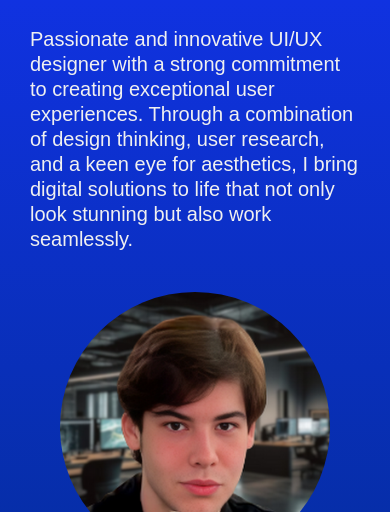
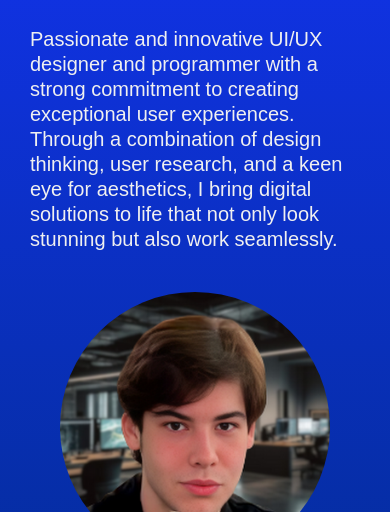
Before and after one commit to rodrigoaoliva/rodrigo-portfolio, a plain HTML site: page index.html in a window 390 px wide. Shown: the part 332-844 px from the top of the page. Drawn offline with Linux system fonts and the light colour scheme.

Commit message:
made adjustments to the responsiveness of the profile picture in the header and edited the 'about me' text

```diff
--- a/assets/style.css
+++ b/assets/style.css
@@ -122,6 +122,7 @@ header img {
       margin-top: 40px;
       margin-left: 5px;
       margin-right: 5px;
+      margin-bottom: -30px;
     }
   }
 
--- a/index.html
+++ b/index.html
@@ -23,7 +23,7 @@
             <h1 class="line1and2">Hi!</h1>
             <h1 class="line1">I'm Rodrigo Oliva</h1>
             <h1 class="line1and2">UI/UX Designer</h1>
-            <p>Passionate and innovative UI/UX designer with a strong commitment to creating exceptional user experiences. Through a combination of design thinking, user research, and a keen eye for aesthetics, I bring digital solutions to life that not only look stunning but also work seamlessly.</p>
+            <p>Passionate and innovative UI/UX designer and programmer with a strong commitment to creating exceptional user experiences. Through a combination of design thinking, user research, and a keen eye for aesthetics, I bring digital solutions to life that not only look stunning but also work seamlessly.</p>
         </div>
         <div>
             <img src="assets/profile.png" alt="profile picture"/>
```
